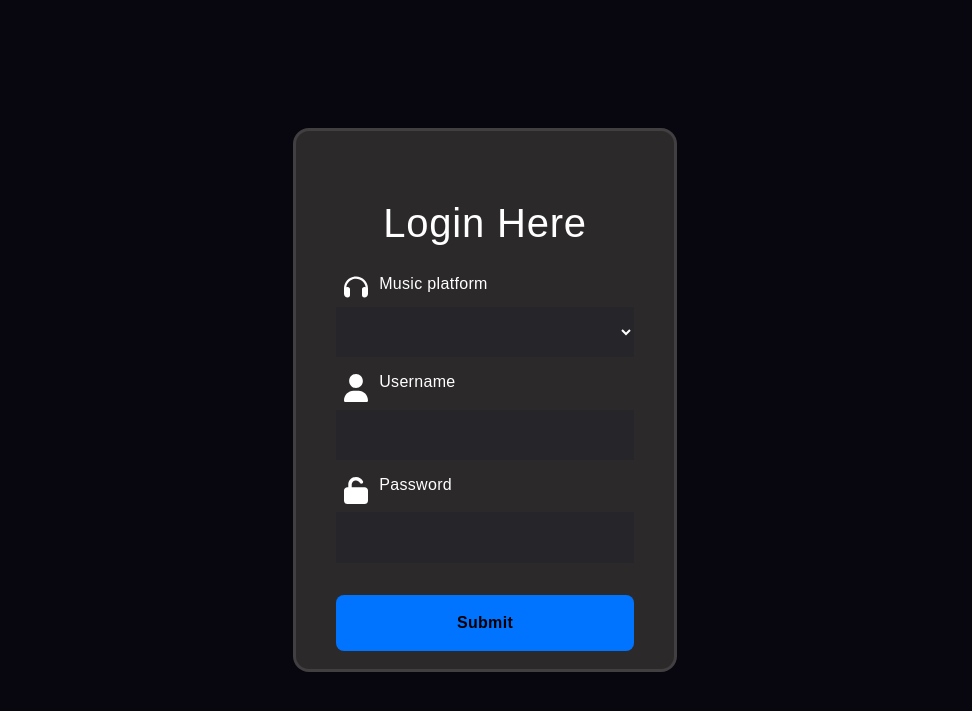
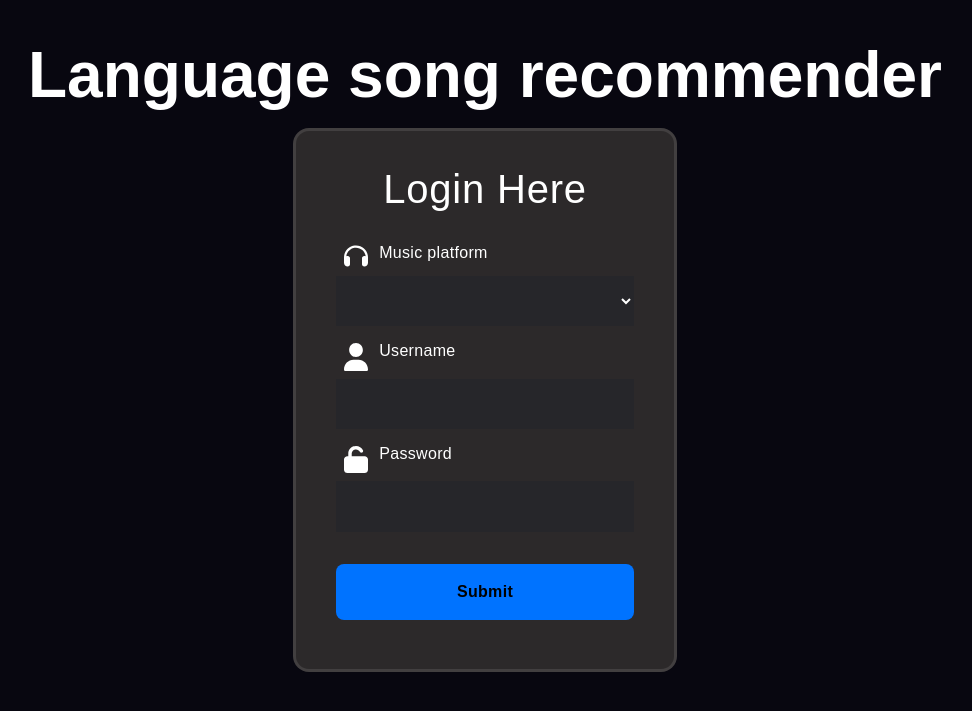
Before and after one commit to alynkirscht/hciFinalProject, a Flask app: page / in a window 1280 px wide. Shown: the top 711 px of the page, without its empty margins (155-1127 px from the left). Run offline with Flask 2, Linux system fonts and the light colour scheme.

Commit message:
CSS for login and language page

```diff
--- a/templates/login_page.html
+++ b/templates/login_page.html
@@ -50,11 +50,19 @@
     margin-bottom: .05em;
     }
 
-    form h1{
+    h1, h2{
+    font-family: 'Poppins',sans-serif;
+    font-weight: 500;
+    text-align: center;
     font-size: 2.5em;
-    font-weight: 500;
-    line-height: 1em;
-    text-align: center;
+    margin-top: .1em;
+    }
+
+    h1{
+      padding-top: .5em;
+      font-size: 4em;
+      font-weight: bold;
+      color: white;
     }
 
     label{
@@ -100,9 +108,10 @@
 
 <body>
   <main>
+    <h1>Language song recommender</h1>
     <article>
       <form action="language_page" id="frmLogin" method="post">
-        <h1>Login Here</h1>
+        <h2>Login Here</h2>
         <fieldset>
           <img src="static/headphones-solid.svg" class="filter-white" alt="headphones-icon"/>
           <p>
```
Also changed, not shown: templates/language_page.html (+3 -6 lines).
